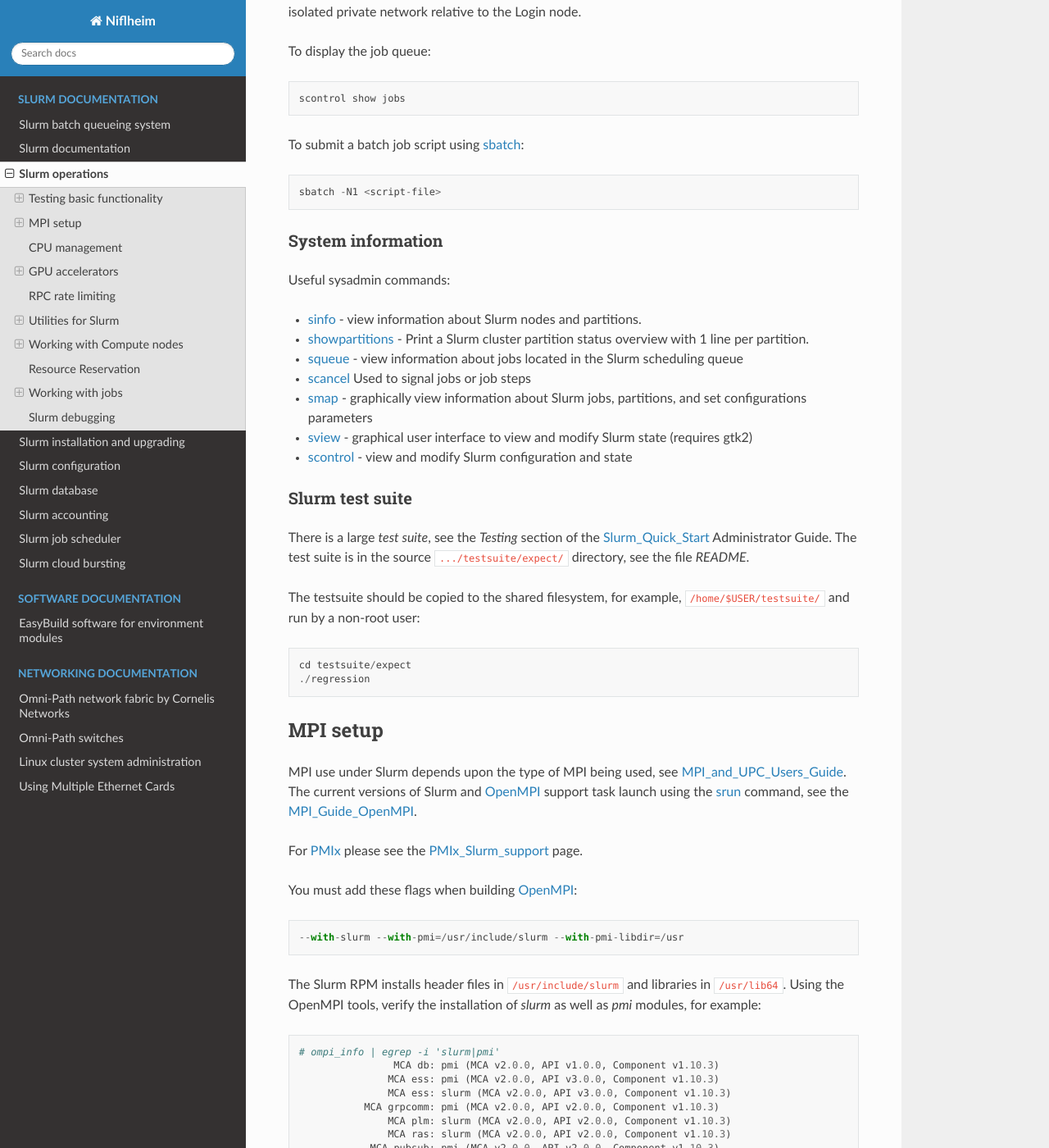
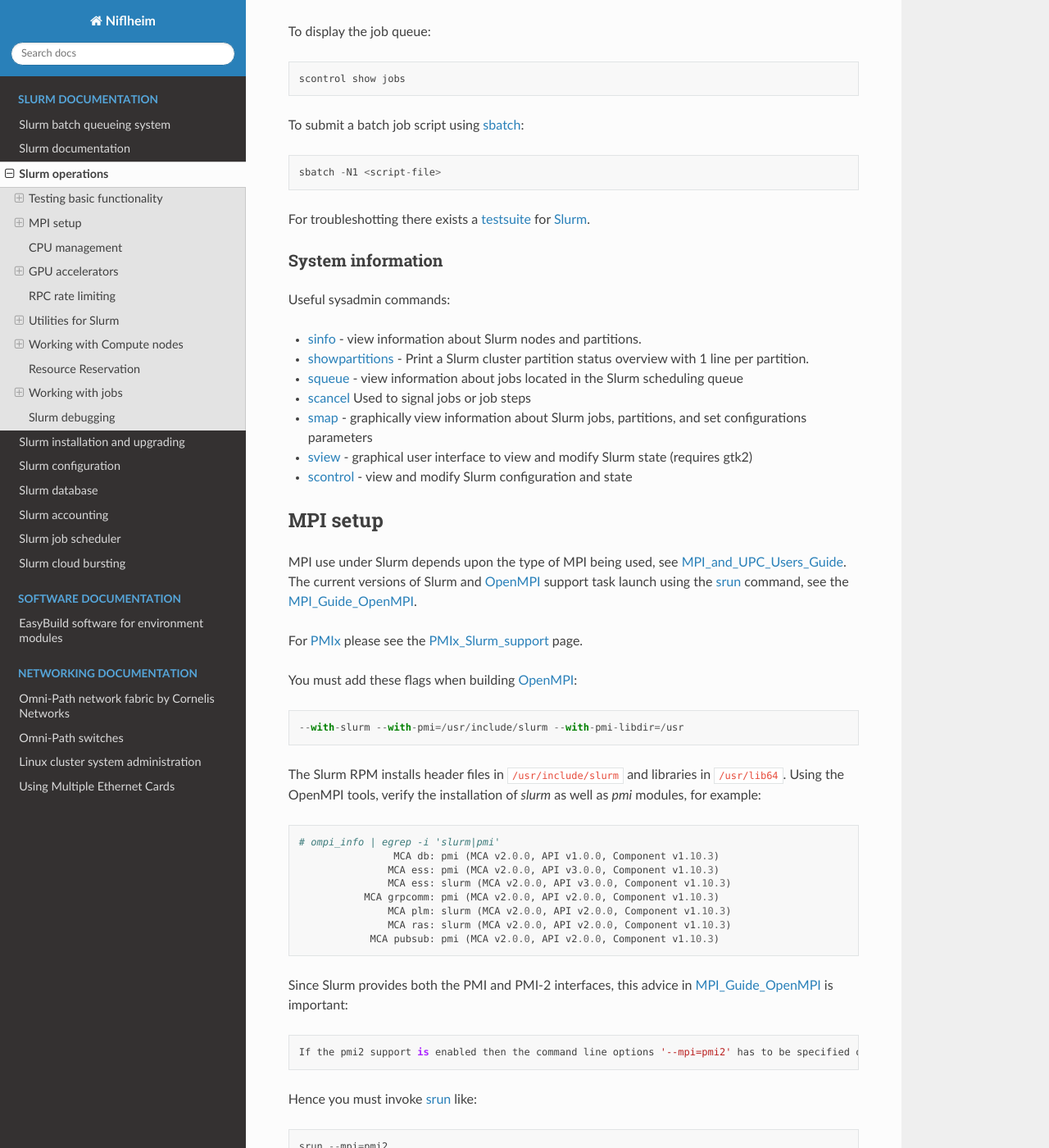
Before and after one commit to OleHolmNielsen/Niflheim_system, a Sphinx documentation site: the page built from docs/Slurm_operations.rst, in a window 1280 px wide and 1400 px high, scrolled down 1540 px. Shown: the whole window at 82% size. Built offline with Sphinx 7.4.7 and the Read the Docs theme 3.1.0, drawn with Linux system fonts in a browser that asks for light colours.

Commit message:
Replaced testsuite section by a link

```diff
--- a/docs/Slurm_operations.rst
+++ b/docs/Slurm_operations.rst
@@ -49,8 +49,11 @@
 
   sbatch -N1 <script-file>
 
+For troubleshotting there exists a testsuite_ for Slurm_.
+
 .. _sbatch: https://slurm.schedmd.com/sbatch.html
 .. _srun: https://slurm.schedmd.com/srun.html
+.. _testsuite: https://github.com/SchedMD/slurm/tree/master/testsuite
 
 System information
 ------------------
@@ -72,17 +75,6 @@
 .. _sview: https://slurm.schedmd.com/sview.html
 .. _sview: https://slurm.schedmd.com/sview.html
 .. _showpartitions: https://github.com/OleHolmNielsen/Slurm_tools/blob/master/partitions/
-
-Slurm test suite
-----------------
-
-There is a large *test suite*, see the *Testing* section of the Slurm_Quick_Start_ Administrator Guide.
-The test suite is in the source ``.../testsuite/expect/`` directory, see the file *README*.
-
-The testsuite should be copied to the shared filesystem, for example, ``/home/$USER/testsuite/`` and run by a non-root user::
-
-  cd testsuite/expect
-  ./regression
 
 MPI setup
 =========
```
